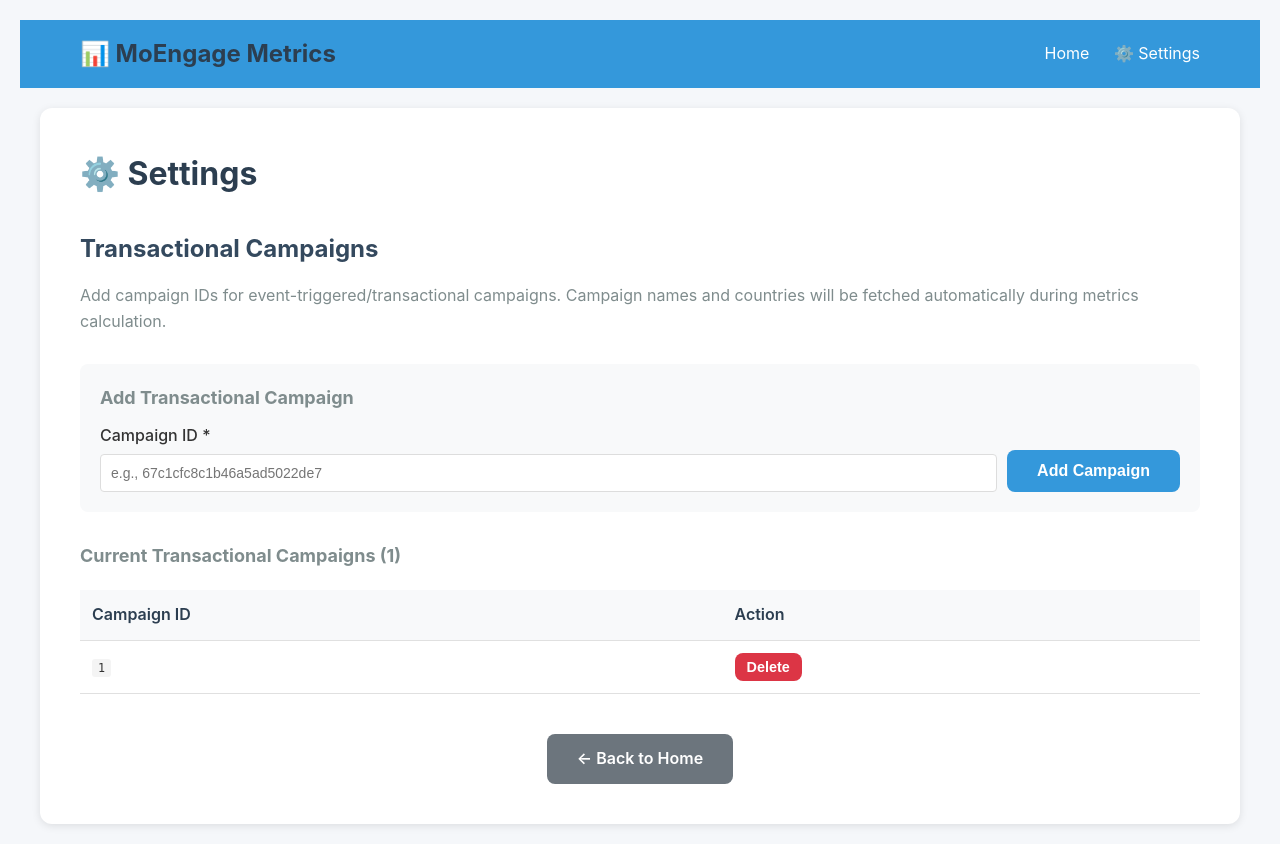
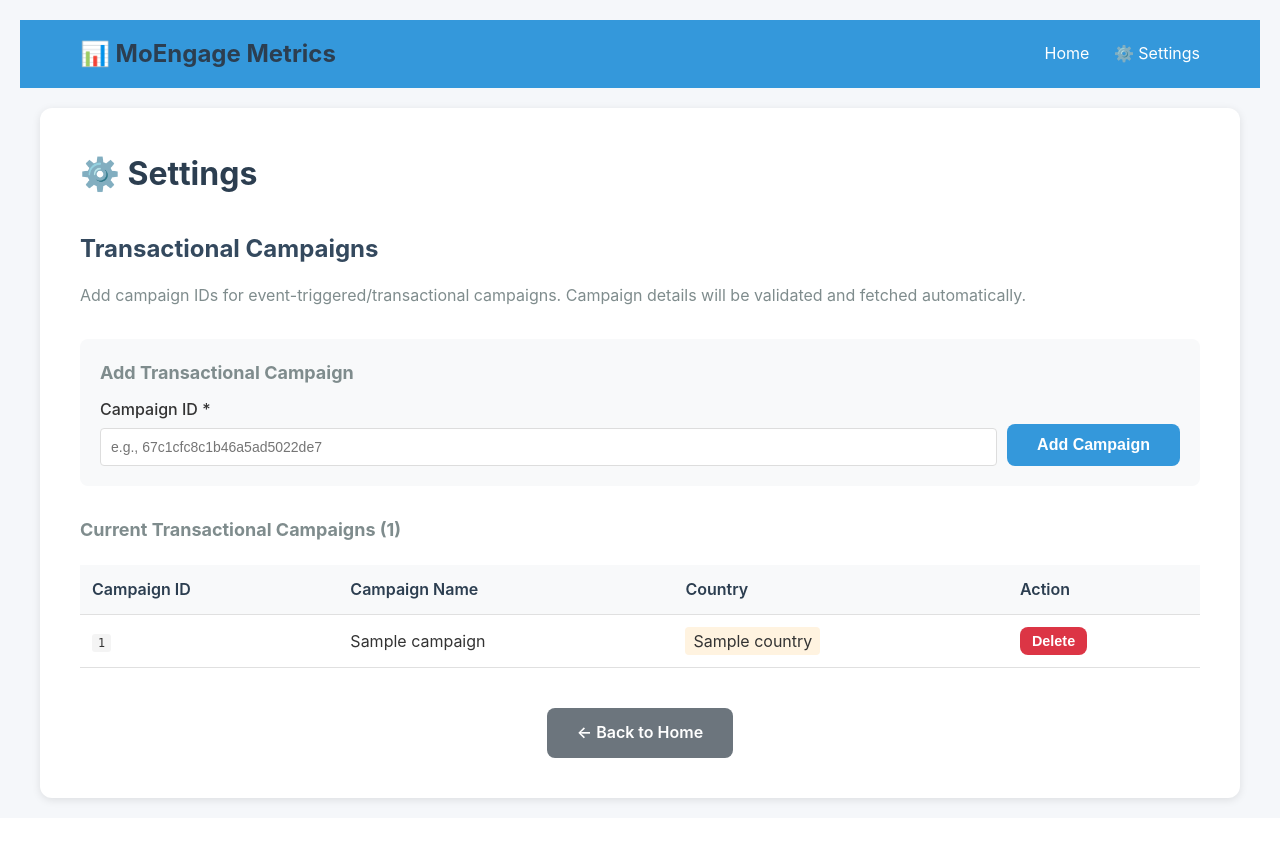
Before and after one commit to AnuragAtAspora/mtu-automation-web, a Flask app: template templates/settings.html in a window 1280 px wide. After the commit the page ends 805 px from the top, so only its background shows below. Run offline with Flask 3, Linux system fonts and the light colour scheme; the template is opened without the code that fills it: most values are stand-ins (such as "Sample title", 1, 10 or a date in 2020).

Commit message:
Add validation: fetch campaign details and verify EVENT_TRIGGERED type when adding

```diff
--- a/app.py
+++ b/app.py
@@ -90,25 +90,59 @@ def add_transactional_campaign():
 
         # Check if campaign already exists
         if any(c['campaign_id'] == campaign_id for c in campaigns):
-            flash('Campaign ID already exists', 'error')
+            flash('Campaign ID already exists in the list', 'error')
             return redirect(url_for('settings'))
 
-        # Add new campaign with just ID (name and country will be fetched during metrics calculation)
+        # Fetch campaign details from MoEngage API to validate
+        from modules import CampaignFetcher
+        fetcher = CampaignFetcher(
+            workspace_id=config.MOENGAGE_CONFIG['workspace_id'],
+            campaign_api_key=config.MOENGAGE_CONFIG['campaign_api_key'],
+            data_center=config.MOENGAGE_CONFIG['data_center']
+        )
+
+        print(f"Validating campaign ID: {campaign_id}")
+        meta = fetcher.fetch_campaign_meta(campaign_id)
+
+        if not meta.get('success'):
+            flash(f'Invalid Campaign ID: Could not fetch campaign details from MoEngage. Please check the ID and try again.', 'error')
+            return redirect(url_for('settings'))
+
+        # Validate delivery type
+        delivery_type = meta.get('delivery_type', '')
+        if delivery_type != 'EVENT_TRIGGERED':
+            flash(f'Invalid Campaign Type: This campaign has delivery type "{delivery_type}". Only EVENT_TRIGGERED campaigns can be added here.', 'error')
+            return redirect(url_for('settings'))
+
+        campaign_name = meta.get('campaign_name', 'Unknown Campaign')
+
+        # Infer country from campaign name
+        campaign_name_lower = campaign_name.lower()
+        if 'uk' in campaign_name_lower or 'gb' in campaign_name_lower:
+            country = 'UK'
+        elif 'uae' in campaign_name_lower or 'ae' in campaign_name_lower:
+            country = 'UAE'
+        else:
+            country = 'Unknown'
+
+        # Add new campaign with fetched details
         campaigns.append({
             'campaign_id': campaign_id,
-            'campaign_name': '',  # Will be populated later
-            'country': ''  # Will be inferred later
+            'campaign_name': campaign_name,
+            'country': country
         })
 
         # Save to file
         with open('transactional_campaigns.json', 'w') as f:
             json.dump(campaigns, f, indent=2)
 
-        flash(f'Campaign {campaign_id} added successfully', 'success')
+        flash(f'✓ Campaign added: "{campaign_name}" ({country})', 'success')
         return redirect(url_for('settings'))
 
     except Exception as e:
         print(f"Error adding campaign: {e}")
+        import traceback
+        traceback.print_exc()
         flash(f'Error adding campaign: {str(e)}', 'error')
         return redirect(url_for('settings'))
 
--- a/templates/settings.html
+++ b/templates/settings.html
@@ -7,7 +7,7 @@
 
 <div class="settings-section">
     <h2>Transactional Campaigns</h2>
-    <p class="subtitle">Add campaign IDs for event-triggered/transactional campaigns. Campaign names and countries will be fetched automatically during metrics calculation.</p>
+    <p class="subtitle">Add campaign IDs for event-triggered/transactional campaigns. Campaign details will be validated and fetched automatically.</p>
 
     <!-- Add New Campaign Form -->
     <div style="background: #f8f9fa; padding: 20px; border-radius: 8px; margin-bottom: 30px;">
@@ -35,6 +35,8 @@
             <thead>
                 <tr>
                     <th>Campaign ID</th>
+                    <th>Campaign Name</th>
+                    <th>Country</th>
                     <th>Action</th>
                 </tr>
             </thead>
@@ -42,6 +44,16 @@
                 {% for campaign in campaigns %}
                 <tr>
                     <td><code>{{ campaign.campaign_id }}</code></td>
+                    <td>{{ campaign.campaign_name or 'N/A' }}</td>
+                    <td>
+                        {% if campaign.country %}
+                        <span style="padding: 4px 8px; border-radius: 4px; background: {% if campaign.country == 'UK' %}#e3f2fd{% else %}#fff3e0{% endif %};">
+                            {{ campaign.country }}
+                        </span>
+                        {% else %}
+                        <span style="color: #999;">N/A</span>
+                        {% endif %}
+                    </td>
                     <td>
                         <form method="POST" action="{{ url_for('delete_transactional_campaign') }}" style="display: inline;">
                             <input type="hidden" name="campaign_id" value="{{ campaign.campaign_id }}">
```
